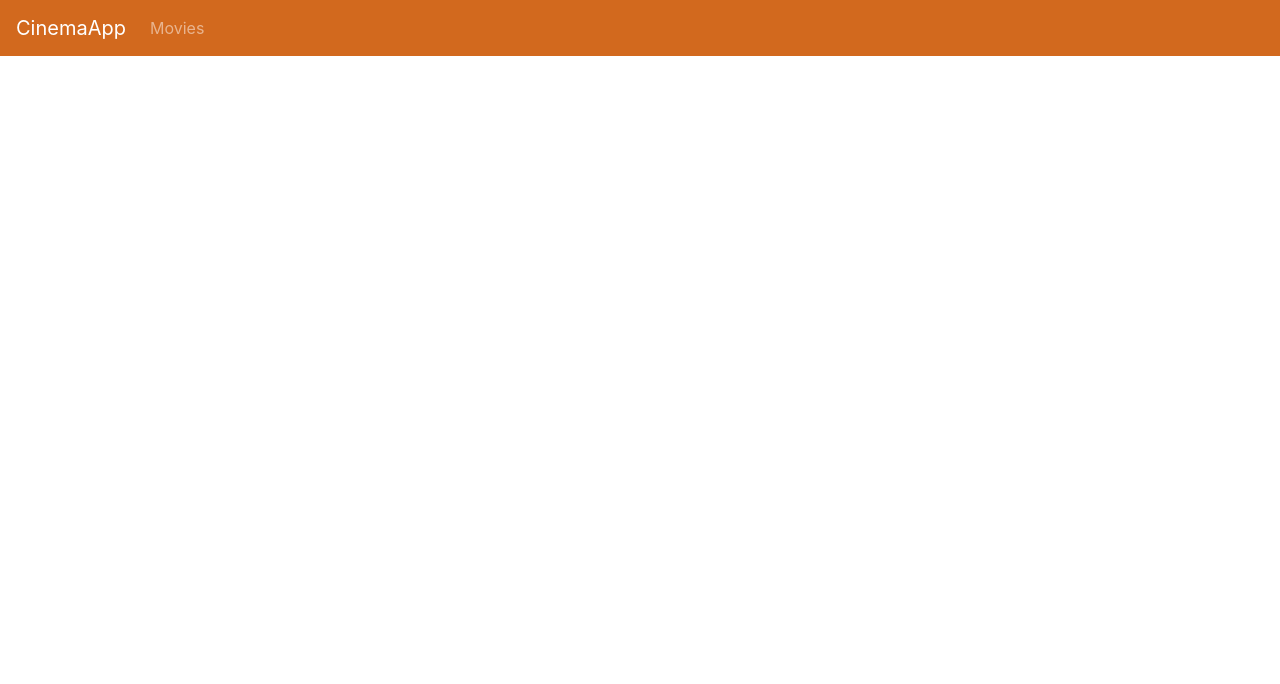
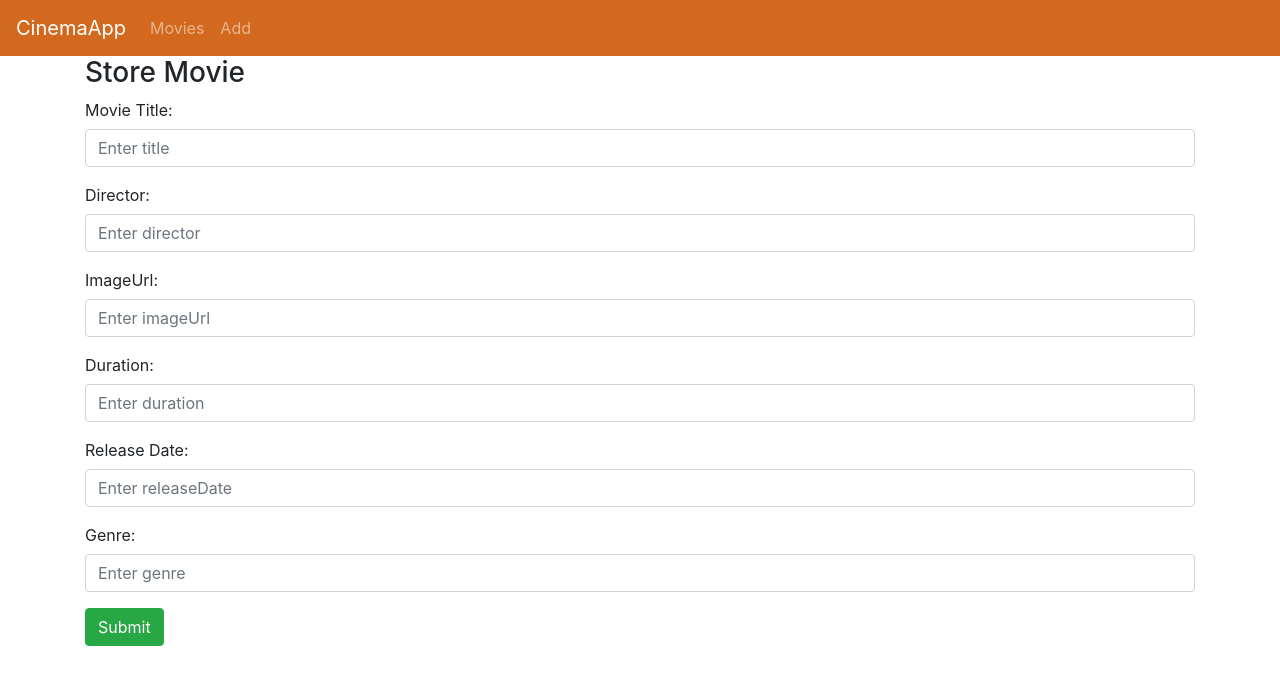
Before and after one commit to brankaDakic10/vue_movies-app-new, a Vue app: page /add in a window 1280 px wide. Shown: the top 684 px of the page. Built offline with nearby package versions, Linux system fonts and the light colour scheme.

Commit message:
Added 2.Task

```diff
--- a/package.json
+++ b/package.json
@@ -8,6 +8,7 @@
     "lint": "vue-cli-service lint"
   },
   "dependencies": {
+    "axios": "^0.18.0",
     "bootstrap": "^4.1.1",
     "bootstrap-vue": "^2.0.0-rc.10",
     "vue": "^2.5.16",
--- a/src/components/AppMovies.vue
+++ b/src/components/AppMovies.vue
@@ -5,8 +5,9 @@
 </template>
 
 <script>
+
 export default {
-
+  name: 'AppMovies',
 }
 </script>
 
--- /dev/null
+++ b/src/components/MovieForm.vue
@@ -0,0 +1,83 @@
+<template>
+    <div class="container">
+        <h3>Store Movie</h3>
+
+        <b-form @submit.prevent="storeMovie">
+
+            <b-form-group label="Movie Title:">
+                <b-form-input type="text" v-model="movieForm.title" placeholder="Enter title">
+                </b-form-input>
+            </b-form-group>
+            <b-form-group label="Director:">
+                <b-form-input type="text" v-model="movieForm.director" placeholder="Enter director">
+                </b-form-input>
+            </b-form-group>
+            <b-form-group label="ImageUrl:">
+                <b-form-input type="text" v-model="movieForm.imageUrl" placeholder="Enter imageUrl">
+                </b-form-input>
+            </b-form-group>
+            <b-form-group label="Duration:">
+                <b-form-input type="text" v-model="movieForm.duration" placeholder="Enter duration">
+                </b-form-input>
+            </b-form-group>
+            <b-form-group label=" Release Date:">
+                <b-form-input type="text" v-model="movieForm.releaseDate" placeholder="Enter releaseDate">
+                </b-form-input>
+            </b-form-group>
+            <b-form-group label="Genre:">
+                <b-form-input type="text" v-model="movieForm.genre" placeholder="Enter genre">
+                </b-form-input>
+            </b-form-group>
+
+
+
+
+            <b-button type="submit" variant="success">Submit</b-button>
+            <!-- <b-button type="reset" variant="danger">Reset</b-button> -->
+
+        </b-form>
+
+
+
+
+
+    </div>
+</template>
+
+<script>
+    import MoviesService from './../services/MoviesService'
+    export default {
+        name: 'MovieForm',
+        data() {
+            return {
+                movieForm: {
+                    title: '',
+                    director: '',
+                    imageUrl: '',
+                    duration: '',
+                    releaseDate: '',
+                    genre: ''
+                }
+            }
+        },
+        methods: {
+            storeMovie() {
+                MoviesService.store(this.movieForm)
+                    .then((success) => {
+                        this.redirectToHome()
+                    }).catch((error) => {
+                        console.log(error)
+                    })
+            },
+            redirectToHome() {
+                   this.$router.push({
+                    name: 'home'
+                })
+            },
+        }
+
+    }
+</script>
+
+<style>
+</style>
--- a/src/components/NavBar.vue
+++ b/src/components/NavBar.vue
@@ -4,7 +4,7 @@
             <router-link class="navbar-brand" :to="{name: 'home'}">CinemaApp</router-link>
             <div class="navbar-nav">
                 <router-link class="nav-item nav-link" :to="{name: 'movies'}">Movies</router-link>
-
+                 <router-link class="nav-item nav-link" :to="{name: 'movie-form'}">Add</router-link>
             </div>
         </nav>
     </div>
@@ -12,7 +12,7 @@
 
 <script>
     export default {
-
+       name: 'NavBar',
     }
 </script>
 
--- a/src/main.js
+++ b/src/main.js
@@ -3,10 +3,12 @@
 
 import Vue from 'vue'
 import App from './App.vue'
+
 import BootstrapVue from 'bootstrap-vue'
 import { router } from './router'
 
 Vue.config.productionTip = false
+Vue.use(BootstrapVue)
 
 new Vue({
   router,
--- a/src/router.js
+++ b/src/router.js
@@ -4,6 +4,7 @@
 
 
 import AppMovies from './components/AppMovies.vue'
+import MovieForm from './components/MovieForm.vue'
 
 Vue.use(VueRouter)
 
@@ -11,6 +12,7 @@
 const routes = [
     { path: '/', redirect: '/movies', name: 'home' },
     { path: '/movies', component: AppMovies, name: 'movies' },
+    { path: '/add', component: MovieForm, name: 'movie-form' }
 
 
   ]
--- /dev/null
+++ b/src/services/MoviesService.js
@@ -0,0 +1,18 @@
+import Axios from 'axios'
+
+const axios = Axios.create({
+    baseURL: 'http://localhost:3000'
+})
+
+const ENDPOINTS = {
+  MOVIES: '/api/movies'
+}
+
+export default {
+  store: function(movie) {
+    return axios.post(ENDPOINTS.MOVIES, movie)
+  },
+  index() {
+    return axios.get(ENDPOINTS.MOVIES)
+  }
+}
```
Also changed, not shown: 1 other file (tests, documents, lock files or other folders).
